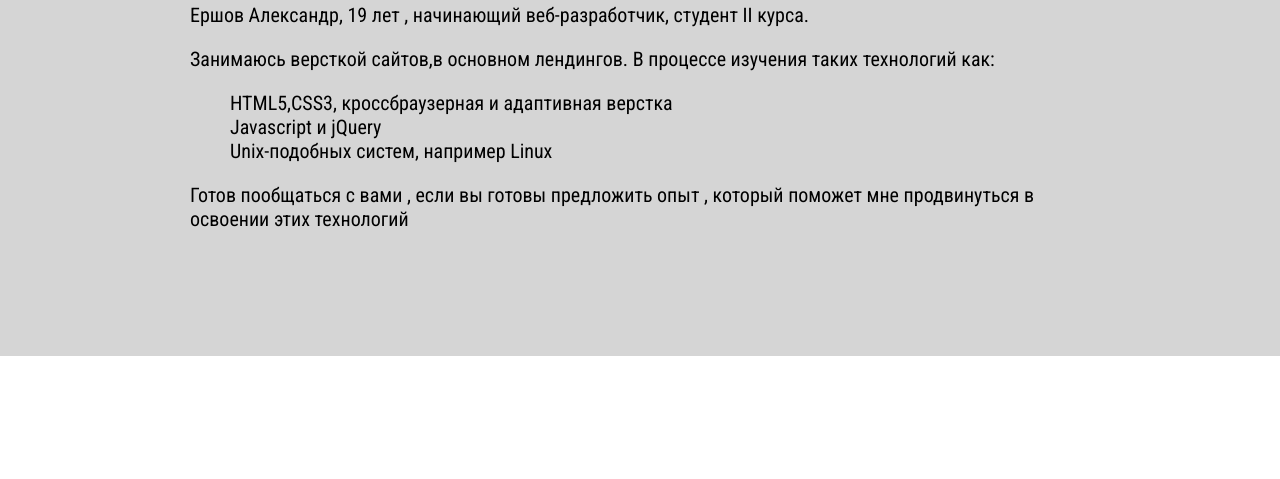
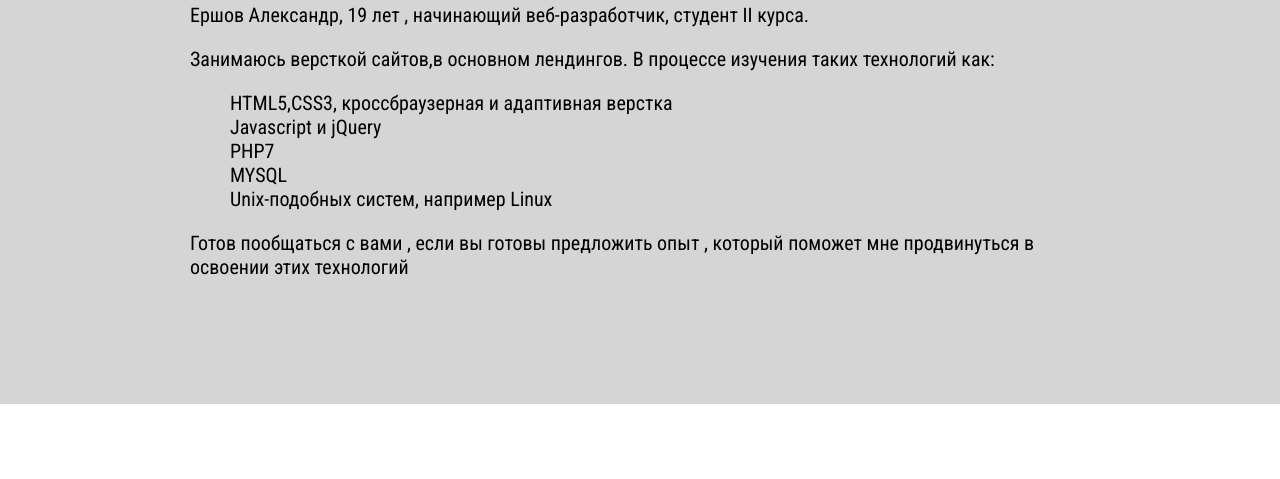
Before and after one commit to Evafan1337/My-portfolio, a plain HTML site: page index.html in a window 1280 px wide. Shown: the part 196-675 px from the top of the page. Drawn offline with Linux system fonts and the light colour scheme.

Commit message:
Add php/mysql

```diff
--- a/index.html
+++ b/index.html
@@ -44,6 +44,8 @@
 					<ul>
 						<li>HTML5,CSS3, кроссбраузерная и адаптивная верстка</li>
 						<li>Javascript и jQuery</li>
+						<li>PHP7</li>
+						<li>MYSQL</li>
 						<li>Unix-подобных систем, например Linux</li>
 					</ul>
 					<p>Готов пообщаться с вами , если вы готовы предложить опыт , который поможет мне продвинуться в освоении этих технологий</p>
```
